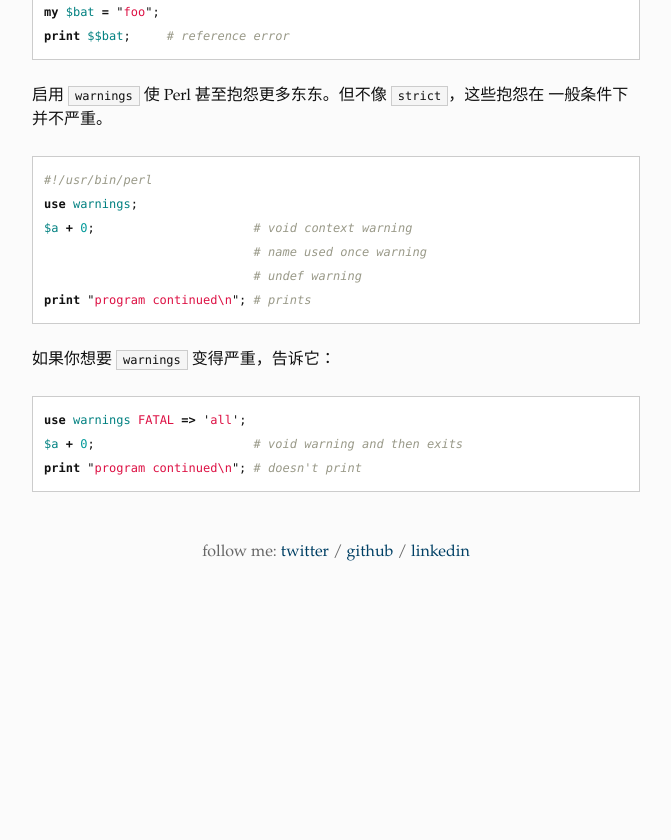
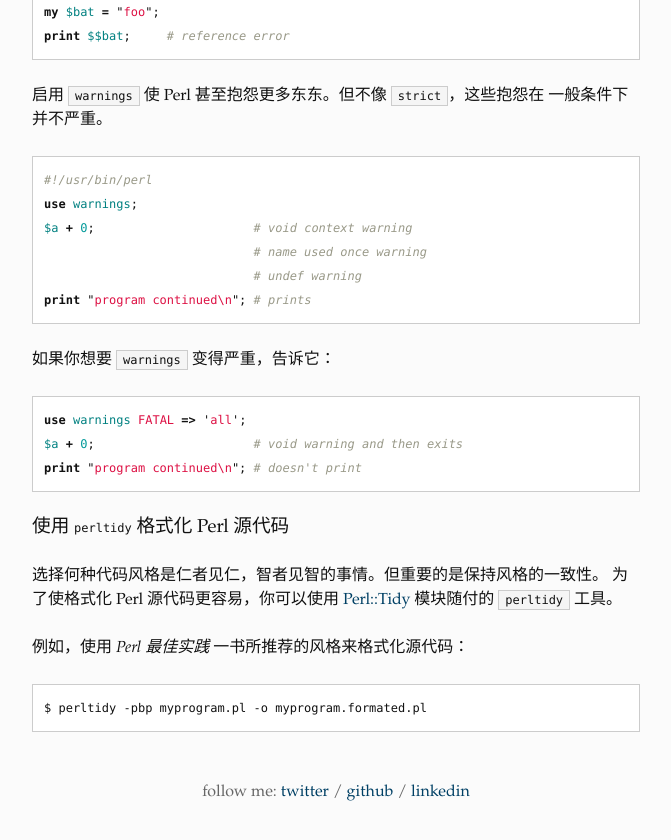
Before and after one commit to xuxiaodong/perl-things, a Jekyll site: the page built from _posts/2013-10-29-style.markdown, in a window 1280 px wide and 900 px high, scrolled down 1074 px. Shown: the top 840 px of the window, without its empty margins (304-975 px from the left). Built offline with Jekyll 4.4.1, drawn with Linux system fonts in a browser that asks for light colours; Markdown is read by kramdown in place of the engine named in the settings; before the commit the page ends 1734 px from its top, so only the background shows below that.

Commit message:
Update post: style

````diff
--- a/_posts/2013-10-29-style.markdown
+++ b/_posts/2013-10-29-style.markdown
@@ -67,3 +67,17 @@ use warnings FATAL => 'all';
 $a + 0;                      # void warning and then exits
 print "program continued\n"; # doesn't print
 ```
+
+### 使用 `perltidy` 格式化 Perl 源代码
+
+选择何种代码风格是仁者见仁，智者见智的事情。但重要的是保持风格的一致性。
+为了使格式化 Perl 源代码更容易，你可以使用 [Perl::Tidy][t] 模块随付的
+`perltidy` 工具。
+
+例如，使用 *Perl 最佳实践* 一书所推荐的风格来格式化源代码：
+
+```
+$ perltidy -pbp myprogram.pl -o myprogram.formated.pl
+```
+
+[t]: https://metacpan.org/release/Perl-Tidy
````
